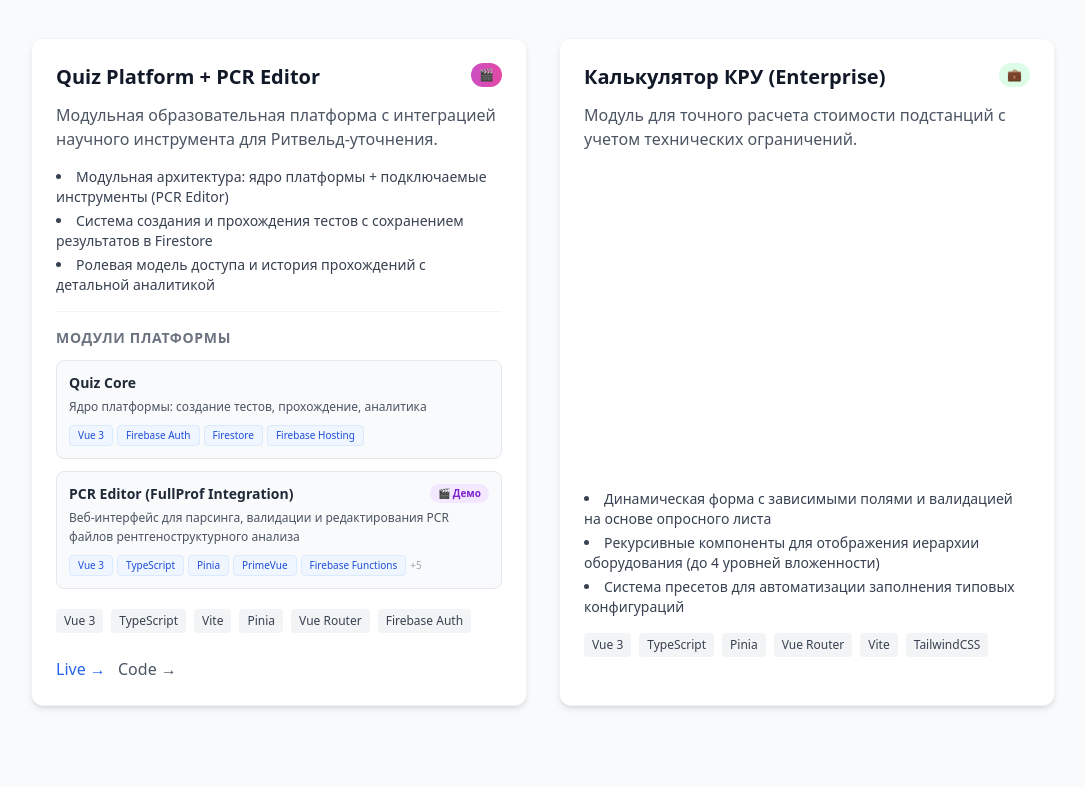
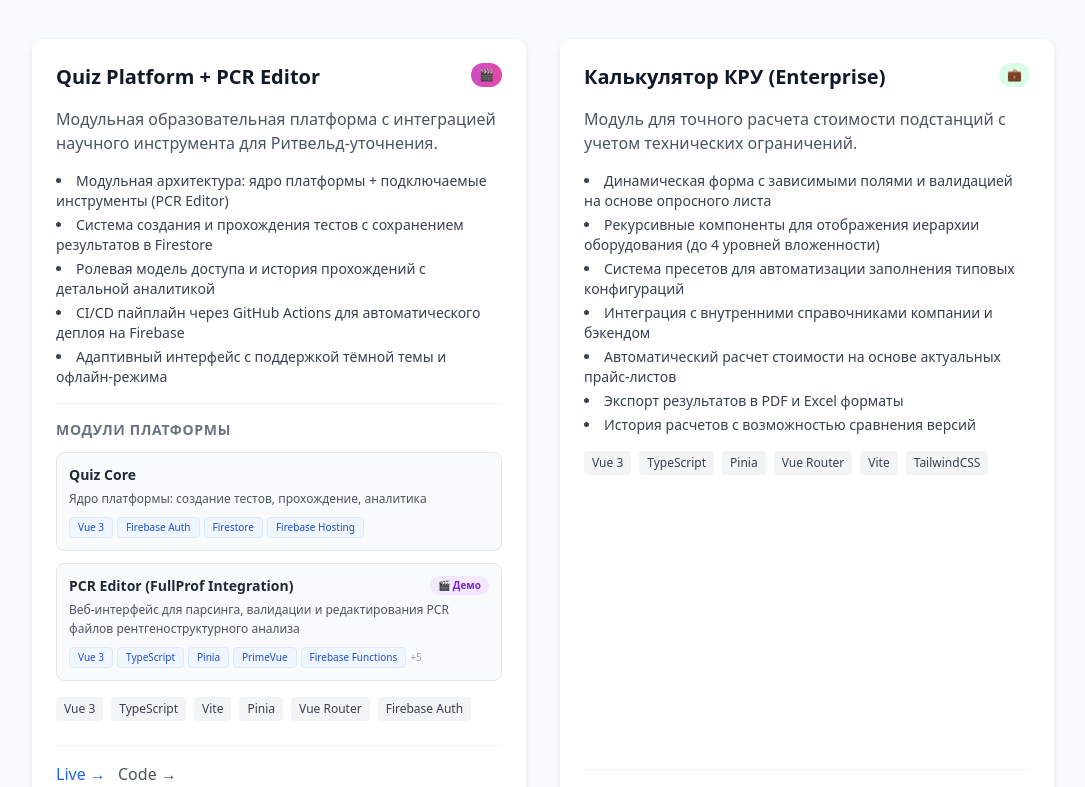
Before and after one commit to 14646n/my-resume, a Vue app: page / in a window 1280 px wide. Shown: the part 2093-2880 px from the top of the page, without its empty margins (97-1182 px from the left). Built offline with nearby package versions, Linux system fonts and the light colour scheme.

Commit message:
изменения визуала

```diff
--- a/src/App.vue
+++ b/src/App.vue
@@ -356,14 +356,18 @@
         >
           Проекты
         </h2>
-        <div class="grid md:grid-cols-2 gap-8">
+
+        <div class="grid md:grid-cols-2 gap-8 items-stretch">
           <div
             v-for="(p, i) in projects"
             :key="i"
-            class="bg-white dark:bg-gray-800 p-6 rounded-xl shadow-md hover:shadow-xl transition-all duration-300 border border-gray-100 dark:border-gray-700 flex flex-col hover-lift group animate-fade-in-up"
+            class="bg-white dark:bg-gray-800 p-6 rounded-xl shadow-md hover:shadow-xl transition-all duration-300 border border-gray-100 dark:border-gray-700 flex flex-col h-full hover-lift group animate-fade-in-up"
             :style="{ animationDelay: `${i * 0.15}s` }"
           >
-            <div class="flex items-start justify-between mb-3">
+            <!-- 👇 Обёртка для всего переменного контента -->
+            <div class="flex-grow space-y-4">
+              <!-- Заголовок -->
+              <div class="flex items-start justify-between">
                 <h3
                   class="text-xl font-bold text-gray-900 dark:text-white group-hover:text-blue-600 dark:group-hover:text-blue-400 transition-colors"
                 >
@@ -383,29 +387,33 @@
                   >
                 </div>
               </div>
-            <p class="text-gray-600 dark:text-gray-400 mb-4 flex-grow">
+
+              <!-- Описание -->
+              <p class="text-gray-600 dark:text-gray-400">
                 {{ p.description }}
               </p>
-            <div class="mb-4">
+
+              <!-- Фичи -->
               <ul
                 class="list-disc list-inside text-sm text-gray-700 dark:text-gray-300 space-y-1"
               >
                 <li
-                  v-for="(f, idx) in p.features.slice(0, 3)"
+                  v-for="(f, idx) in p.features"
                   :key="idx"
-                  class="animate-fade-in-up hover:text-blue-600 dark:hover:text-blue-400 transition cursor-default"
+                  class="hover:text-blue-600 dark:hover:text-blue-400 transition cursor-default"
                   :style="{ animationDelay: `${0.2 + idx * 0.1}s` }"
                 >
                   {{ f }}
                 </li>
               </ul>
-            </div>
+
+              <!-- Модули (если есть) -->
               <div
                 v-if="p.modules"
-              class="mb-5 space-y-3 border-t border-gray-100 dark:border-gray-700 pt-4"
+                class="space-y-3 border-t border-gray-100 dark:border-gray-700 pt-4"
               >
                 <h4
-                class="text-sm font-semibold text-gray-500 dark:text-gray-400 uppercase tracking-wider mb-2"
+                  class="text-sm font-semibold text-gray-500 dark:text-gray-400 uppercase tracking-wider"
                 >
                   Модули платформы
                 </h4>
@@ -447,7 +455,9 @@
                   </div>
                 </div>
               </div>
-            <div class="flex flex-wrap gap-2 mb-6">
+
+              <!-- Теги стека -->
+              <div class="flex flex-wrap gap-2">
                 <span
                   v-for="tech in p.stack.slice(0, 6)"
                   :key="tech"
@@ -455,7 +465,13 @@
                   >{{ tech }}</span
                 >
               </div>
-            <div class="flex gap-3 mt-auto">
+            </div>
+            <!-- 👆 Конец flex-grow обёртки -->
+
+            <!-- 👇 Кнопки/ссылки — всегда внизу благодаря mt-auto -->
+            <div
+              class="flex gap-3 mt-6 pt-4 border-t border-gray-100 dark:border-gray-700"
+            >
               <a
                 v-if="p.link"
                 :href="p.link"
--- a/src/data/resume.ts
+++ b/src/data/resume.ts
@@ -167,6 +167,9 @@
       "Рекурсивные компоненты для отображения иерархии оборудования (до 4 уровней вложенности)",
       "Система пресетов для автоматизации заполнения типовых конфигураций",
       "Интеграция с внутренними справочниками компании и бэкендом",
+      "Автоматический расчет стоимости на основе актуальных прайс-листов",
+      "Экспорт результатов в PDF и Excel форматы",
+      "История расчетов с возможностью сравнения версий",
     ],
 
     stack: [
```
Lines whose indentation alone changed are shown as unchanged.
